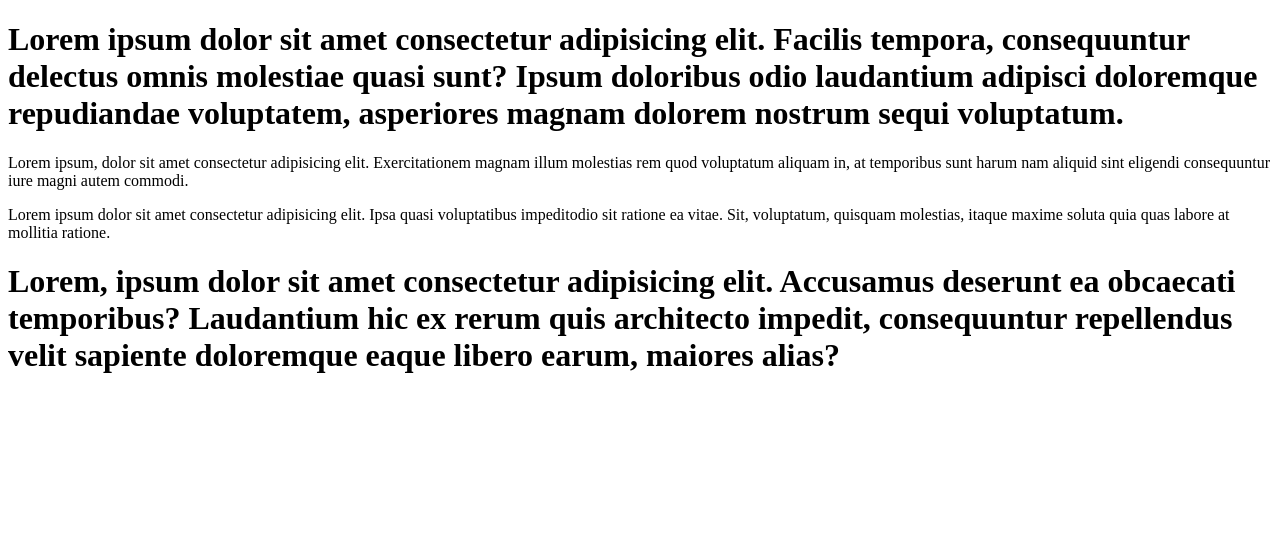
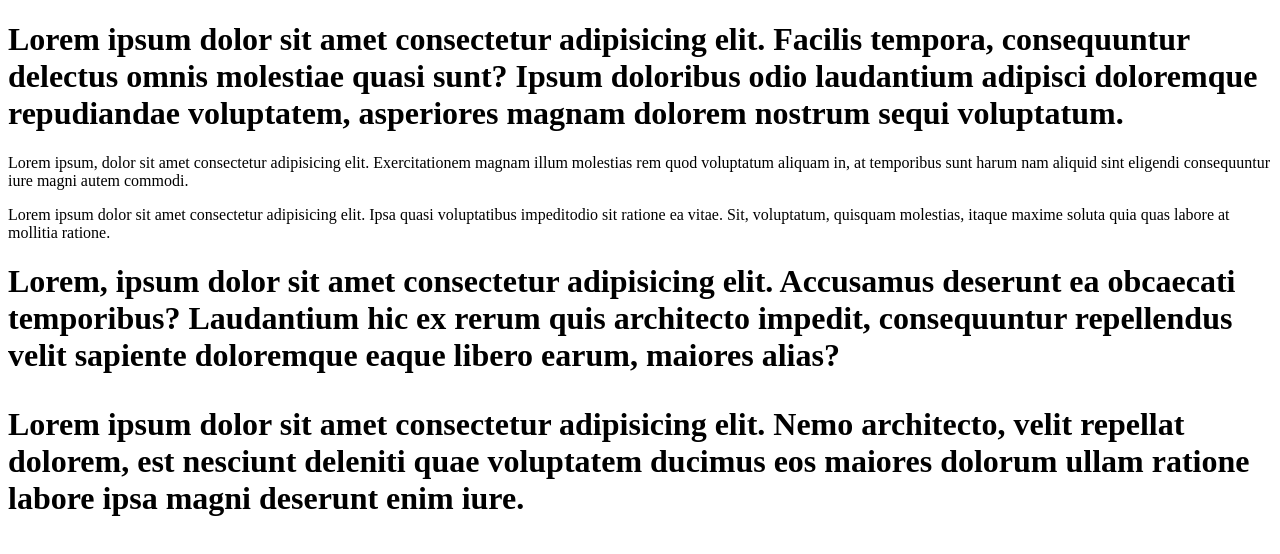
Before and after one commit to Khametova/-Git-intro, a plain HTML site: page index.html in a window 1280 px wide. Drawn offline with Linux system fonts and the light colour scheme.

Commit message:
Add head

```diff
--- a/index.html
+++ b/index.html
@@ -11,5 +11,6 @@
     <p>Lorem ipsum, dolor sit amet consectetur adipisicing elit. Exercitationem magnam illum molestias rem quod voluptatum aliquam in, at temporibus sunt harum nam aliquid sint eligendi consequuntur iure magni autem commodi.</p>
     <p>Lorem ipsum dolor sit amet consectetur adipisicing elit. Ipsa quasi voluptatibus impeditodio sit ratione ea vitae. Sit, voluptatum, quisquam molestias, itaque maxime soluta quia quas labore at mollitia ratione.</p>
     <h1>Lorem, ipsum dolor sit amet consectetur adipisicing elit. Accusamus deserunt ea obcaecati temporibus? Laudantium hic ex rerum quis architecto impedit, consequuntur repellendus velit sapiente doloremque eaque libero earum, maiores alias?</h>
+        <p>Lorem ipsum dolor sit amet consectetur adipisicing elit. Nemo architecto, velit repellat dolorem, est nesciunt deleniti quae voluptatem ducimus eos maiores dolorum ullam ratione labore ipsa magni deserunt enim iure.</p>
 </body>
 </html>
```
